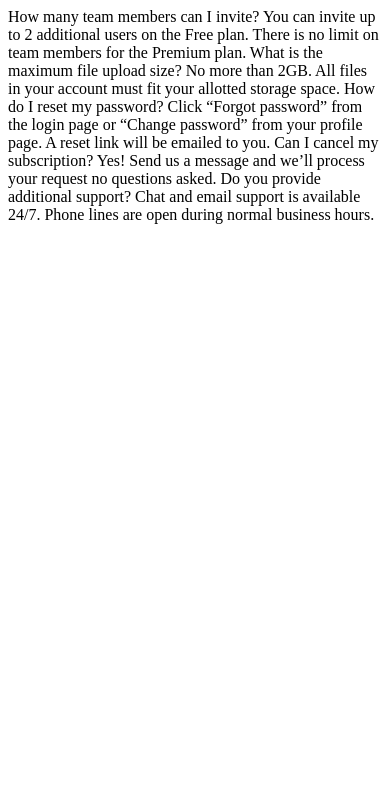
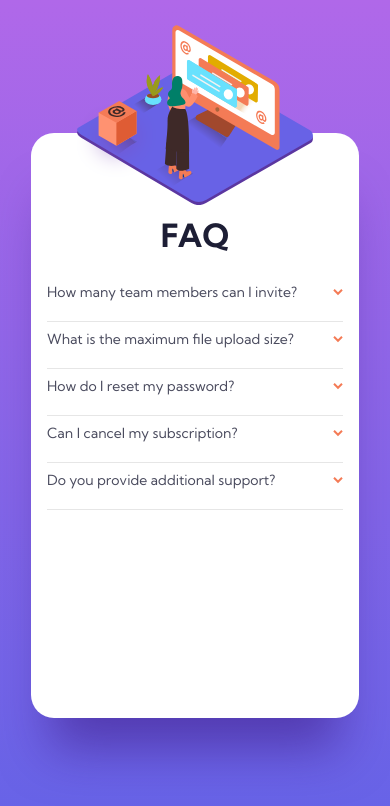
Before and after one commit to Cib-o/faq-accordion-card, a plain HTML site: page index.html in a window 390 px wide. Drawn offline with Linux system fonts and the light colour scheme.

Commit message:
Final project

```diff
--- a/index.html
+++ b/index.html
@@ -4,24 +4,40 @@
   <meta charset="UTF-8">
   <meta name="viewport" content="width=device-width, initial-scale=1.0">
   <link rel="icon" type="image/png" sizes="32x32" href="./images/favicon-32x32.png">
+  <link rel="stylesheet" href="./src/general.css">
+  <link rel="stylesheet" href="./src/styles.css">
   <title>FAQ Accordion Card</title>
 </head>
 <body>
-  How many team members can I invite?
-  You can invite up to 2 additional users on the Free plan. There is no limit on
-  team members for the Premium plan.
+  <div class="container">
+    <div class="illustration">
+      <img class="illustration-woman-online" src="./images/illustration-woman-online-desktop.svg" alt="illustration-woman-online">
+      <img class="illustration-box" src="./images/illustration-box-desktop.svg" alt="illustration-box">
+    </div>
 
-  What is the maximum file upload size?
-  No more than 2GB. All files in your account must fit your allotted storage space.
+    <div class="faq">
+      <h1>FAQ</h1>
 
-  How do I reset my password?
-  Click “Forgot password” from the login page or “Change password” from your profile page.
-  A reset link will be emailed to you.
+      <div class="question-and-ask">
+        <h4>How many team members can I invite?<img src="./images/icon-arrow-down.svg" alt="arrow-down-icon"></h4>
+        <p>You can invite up to 2 additional users on the Free plan. There is no limit on team members for the Premium plan.</p>
+        <hr>
+        <h4>What is the maximum file upload size?<img src="./images/icon-arrow-down.svg" alt="arrow-down-icon"></h4>
+        <p>No more than 2GB. All files in your account must fit your allotted storage space.</p>
+        <hr>
+        <h4>How do I reset my password?<img src="./images/icon-arrow-down.svg" alt="arrow-down-icon"></h4>
+        <p>Click “Forgot password” from the login page or “Change password” from your profile page. A reset link will be emailed to you.</p>
+        <hr>
+        <h4>Can I cancel my subscription?<img src="./images/icon-arrow-down.svg" alt="arrow-down-icon"></h4>
+        <p>Yes! Send us a message and we&#8217;ll process your request no questions asked.</p>
+        <hr>
+        <h4>Do you provide additional support?<img src="./images/icon-arrow-down.svg" alt="arrow-down-icon"></h4>
+        <p>Chat and email support is available 24/7. Phone lines are open during normal business hours.</p>
+        <hr>
+      </div>
+    </div>
+  </div>
 
-  Can I cancel my subscription?
-  Yes! Send us a message and we’ll process your request no questions asked.
-
-  Do you provide additional support?
-  Chat and email support is available 24/7. Phone lines are open during normal business hours.
+  <script src="./src/index.js"></script>
 </body>
 </html>
--- a/src/general.css
+++ b/src/general.css
@@ -18,5 +18,32 @@ html {
 }
 
 body {
+  align-items: center;
+  background: linear-gradient(180deg, #B068E9 0%, #6463E7 100%);
+  display: flex;
   height: 99%;
+  font-family: 'Kumbh Sans', sans-serif;
+  justify-content: center;
 }
+
+h1 {
+  color: var(--very-dark-desaturated-blue);
+  font-weight: 700;
+  font-size: 32px;
+  margin: 0;
+}
+
+h4 {
+  color: var(--very-dark-grayish-blue);
+  font-weight: 400;
+  font-size: 14px;
+  margin: 0;
+}
+
+p {
+  color: var(--dark-grayish-blue);
+  display: none;
+  font-weight: 400;
+  font-size: 12px;
+  margin: 0;
+}
--- /dev/null
+++ b/src/index.js
@@ -0,0 +1,25 @@
+const questionElement = document.querySelectorAll("h4");
+
+const toggleAnswer = (el) => {
+  questionElement.forEach(element => {
+    if (element.innerHTML === el.target.innerHTML) {
+      if (el.target.style.fontWeight !== "700") {
+        el.target.childNodes[1].style.rotate = "180deg"
+        el.target.style.color = "rgb(29, 30, 53)";
+        el.target.style.fontWeight = "700";
+        element.nextSibling.nextElementSibling.style.display = "block";
+      } else {
+        el.target.childNodes[1].style.rotate = ""
+        el.target.style.color = "";
+        el.target.style.fontWeight = "";
+        element.nextSibling.nextElementSibling.style.display = "";
+      }
+    }
+  });
+};
+
+questionElement.forEach(el => {
+  el.addEventListener("click", el => {
+    toggleAnswer(el);
+  });
+});
--- a/src/styles.css
+++ b/src/styles.css
@@ -0,0 +1,120 @@
+/** Default Desktop Version **/
+.container {
+  align-items: center;
+  background-color: #FFF;
+  box-shadow: 0px 50px 50px -20px rgba(53, 18, 122, 0.50);
+  border-radius: 23px;
+  display: flex;
+  justify-content: space-between;
+  height: 510px;
+  width: 920px;
+}
+
+.illustration {
+  align-items: center;
+  display: flex;
+  flex-direction: row;
+}
+
+.illustration-woman-online {
+  object-position: -72px 0px;
+}
+
+.illustration-box {
+  position: absolute;
+  margin-left: -92px;
+  margin-top: 88px;
+}
+
+.faq {
+  display: flex;
+  flex-direction: column;
+  justify-content: space-between;
+  height: 500px;
+  width: 420px;
+}
+
+.faq h1 {
+  margin-top: 48px;
+}
+
+.question-and-ask {
+  display: flex;
+  flex-direction: column;
+  margin-bottom: 98px;
+}
+
+.question-and-ask h4 {
+  align-items: center;
+  cursor: pointer;
+  display: flex;
+  justify-content: space-between;
+  margin-bottom: 12px;
+}
+
+.question-and-ask h4:hover {
+  color: var(--soft-red);
+}
+
+.question-and-ask h4 img {
+  margin-right: 64px;
+}
+
+.question-and-ask p {
+  width: 356px;
+}
+
+hr {
+  border-style: none;
+  border-top-style: solid;
+  border-color: rgba(128, 128, 128, 0.2);
+  border-width: 1px;
+  width: 100%;
+}
+
+/** Mobile Version **/
+@media (max-width: 894px) {
+  .container {
+    flex-direction: column;
+    justify-content: start;
+    height: 70%;
+    width: 328px;
+  }
+
+  .illustration-woman-online {
+    margin-top: -108px;
+    object-position: 0px 0px;
+    height: 180px;
+  }
+
+  .illustration-box {
+    margin-left: 0px;
+    margin-top: -60px;
+    height: 78px;
+  }
+
+  .faq {
+    align-items: center;
+    height: 432px;
+    width: 300px;
+  }
+
+  .faq h1 {
+    margin-top: 10px;
+    margin-bottom: 6px;
+  }
+
+  .question-and-ask {
+    margin-top: 22px;
+    margin-bottom: auto;
+  }
+
+  .question-and-ask h4 img {
+    margin-right: 0px;
+    margin-left: 36px;
+  }
+
+  .question-and-ask p {
+    width: auto;
+  }
+}
```
